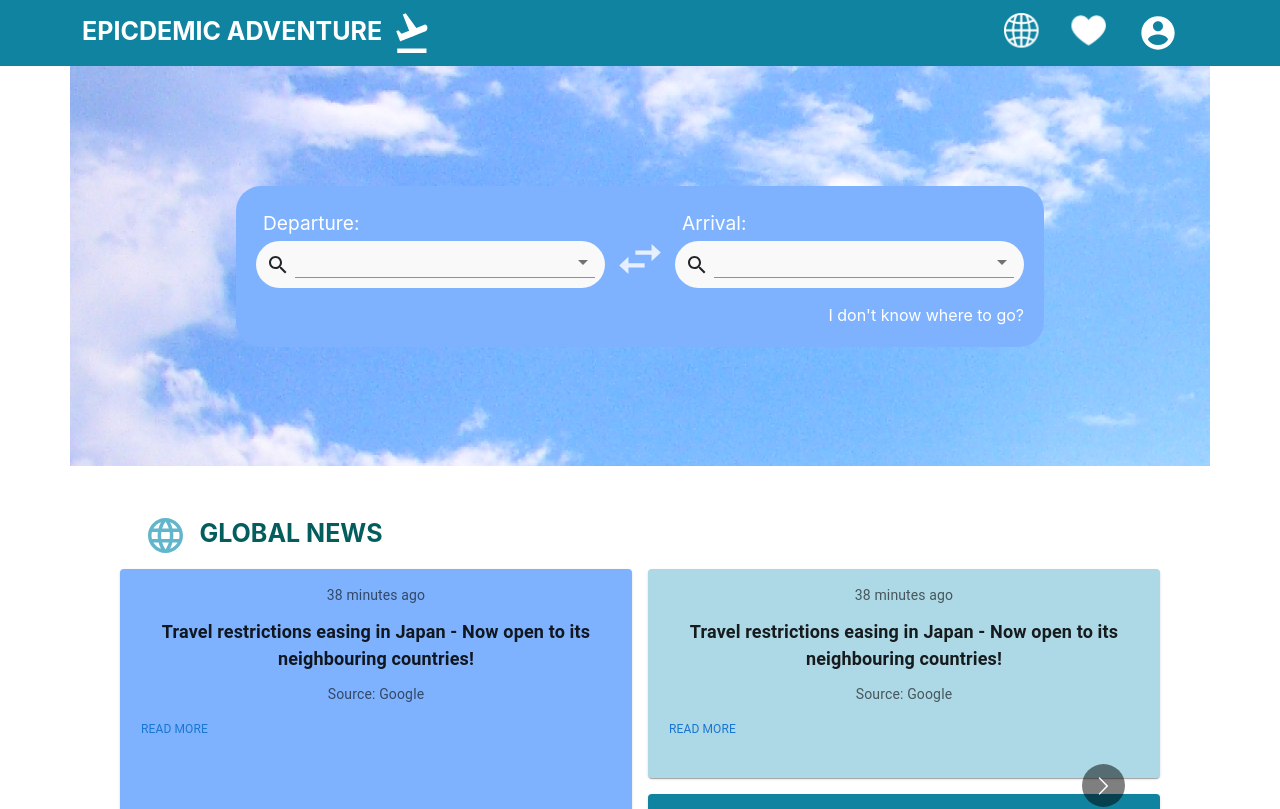
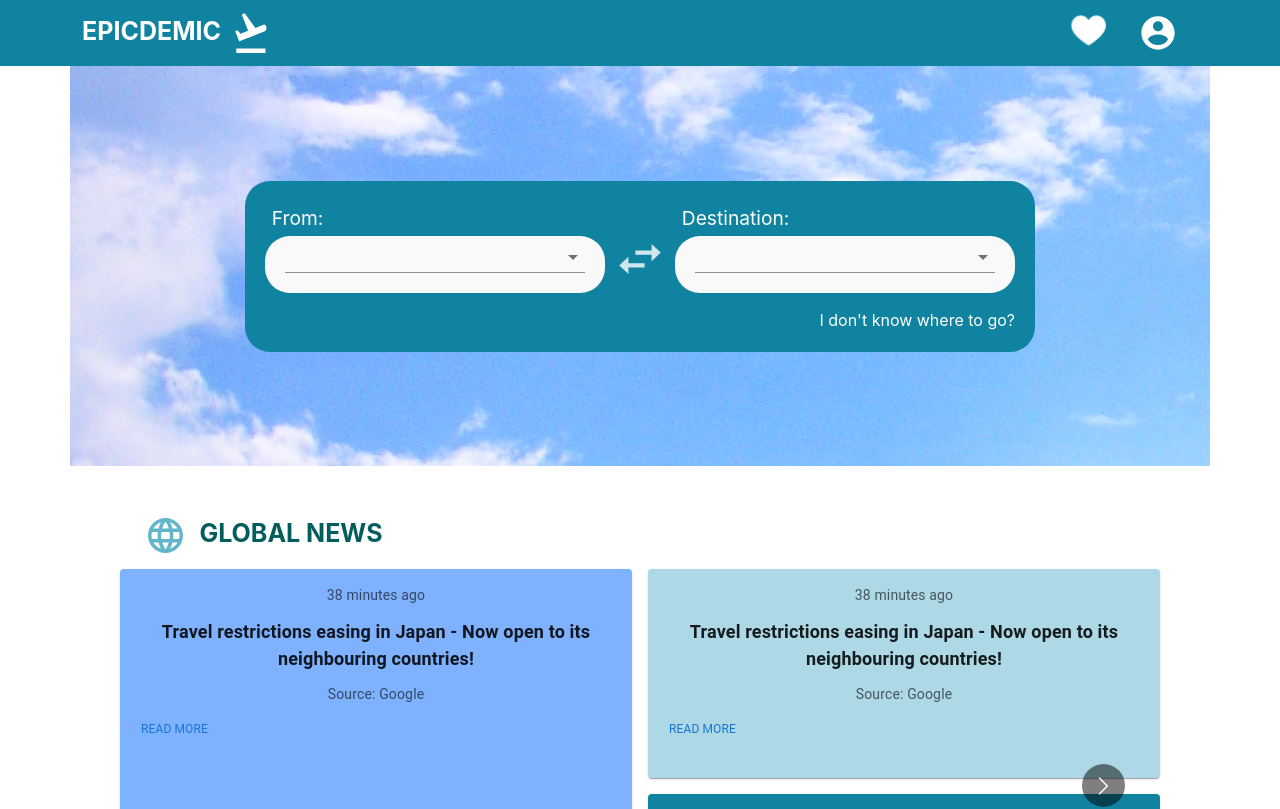
Before and after one commit to sophiac6410/SENG3011_EpicDemic, a React (Create React App) app in the folder PHASE_2/Application_SourceCode/epicdemic/: page / in a window 1280 px wide. Shown: the top 809 px of the page. Built offline with nearby package versions, Linux system fonts and the light colour scheme.

Commit message:
changing style

```diff
--- a/PHASE_2/Application_SourceCode/epicdemic/src/components/Home/CountrySearchBox.js
+++ b/PHASE_2/Application_SourceCode/epicdemic/src/components/Home/CountrySearchBox.js
@@ -6,16 +6,14 @@ import "react-multi-carousel/lib/styles.css";
 import InputAdornment from '@mui/material/InputAdornment';
 import SearchIcon from '@mui/icons-material/Search';
 
-export default function CountrySelect({fieldLabel}) {
+export default function CountrySelect({isFrom}) {
   return (
-    <div style={{ display: "flex", alignItems: "center", flexDirection: "row" }}>
-      <div className='search-icon'>
-        <SearchIcon fontSize='medium'></SearchIcon>
-      </div>
+    <div style={{ display: "flex", alignItems: "center", flexDirection: "row", padding: '10px', paddingTop: '0px' }}>
+
       <Autocomplete
         id="country-select-demo"
         sx={{ width: 300 }}
-        options={countries}
+        options={ isFrom ? aus : countries }
         autoHighlight
         getOptionLabel={(option) => option.label}
         renderOption={(props, option) => (
@@ -35,7 +33,6 @@ export default function CountrySelect({fieldLabel}) {
             id="standard-basic"
             variant="standard"
             {...params}
-            label={fieldLabel}
             inputProps={{
               ...params.inputProps,
               autoComplete: 'new-password', // disable autocomplete and autofill
@@ -472,3 +469,11 @@ const countries = [
   { code: 'ZM', label: 'Zambia', phone: '260' },
   { code: 'ZW', label: 'Zimbabwe', phone: '263' },
 ];
+
+const aus = [
+  {
+    code: 'AU',
+    label: 'Australia',
+    phone: '61',
+  },
+];
--- a/PHASE_2/Application_SourceCode/epicdemic/src/components/Home/Search.js
+++ b/PHASE_2/Application_SourceCode/epicdemic/src/components/Home/Search.js
@@ -5,12 +5,12 @@ import arrow from '../../static/arrow.svg'
 
 function Search() {
     return(
-      <div style={{"background-color": "#7EB2FF", padding: '20px', borderRadius: '25px'}}>
+      <div style={{"background-color": "#0F83A0", padding: '20px', borderRadius: '25px'}}>
         <div className="search-row">
           <div className="search-col">
-            <div className="search-bar-text">Departure:</div>
+            <div className="search-bar-text">From:</div>
             <div className="searchfield-container">
-              <CountrySelect fieldLabel={""}></CountrySelect>
+              <CountrySelect isFrom={true}></CountrySelect>
             </div>
           </div>
           <div className="search-col">
@@ -19,12 +19,15 @@ function Search() {
             </div>
           </div>
           <div className="search-col">
-            <div className="search-bar-text">Arrival:</div>
+            <div className="search-bar-text">Destination:</div>
             <div className="searchfield-container">
-              <CountrySelect fieldLabel={""}></CountrySelect>
+              <CountrySelect isFrom={false}></CountrySelect>
             </div>
           </div>
         </div>
+        {/* <div className='search-icon'>
+          {/* <SearchIcon fontSize='medium'></SearchIcon> */}
+        {/* </div>  */}
         <div className="search-text">
           <a>I don't know where to go?</a>
         </div>
--- a/PHASE_2/Application_SourceCode/epicdemic/src/components/Navbar.js
+++ b/PHASE_2/Application_SourceCode/epicdemic/src/components/Navbar.js
@@ -11,11 +11,10 @@ function NavbarComp() {
     <Navbar bg="darkteal" variant="dark">
       <Container>
         <Navbar.Brand href="/">
-          EPICDEMIC ADVENTURE
+          EPICDEMIC
           <img src={logo} alt="logo" width="60px" height="40px"></img>
         </Navbar.Brand>
         <div className="d-flex justify-content-end pe-1">
-          <img className="me-3 ms-3" src={earth} width="35px" height="35px" alt="global page"></img>
           <img className="me-3 ms-3" src={heart} width="35px" height="35px" alt="collection page"></img>
           <img className="me-3 ms-3" src={profile} width="40px" height="40px" alt="profile page"></img>
         </div>
```
